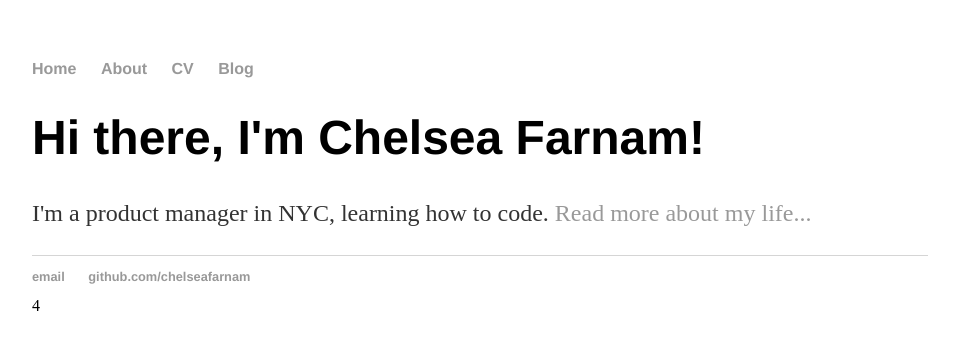
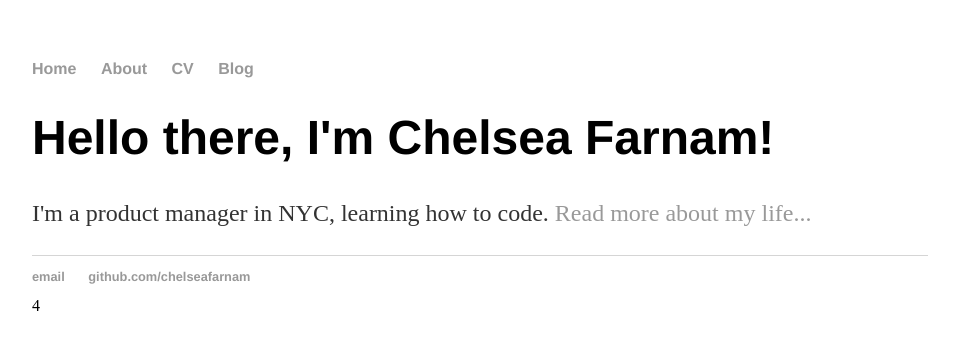
Before and after one commit to chelseafarnam/chelseafarnam.github.io, a plain HTML site: page index.html in a window 1280 px wide. Shown: the whole page, without its empty margins (160-1119 px from the left). Drawn offline with Linux system fonts and the light colour scheme.

Commit message:
Update index.html
Personalizing default info (second attempt)

```diff
--- a/index.html
+++ b/index.html
@@ -16,7 +16,7 @@
 		</nav>
 		<div class="container">
     		<div class="blurb">
-        		<h1>Hi there, I'm Chelsea Farnam!</h1>
+        		<h1>Hello there, I'm Chelsea Farnam!</h1>
 				<p>I'm a product manager in NYC, learning how to code. <a href="/about">Read more about my life...</a></p>
     		</div><!-- /.blurb -->
 		</div><!-- /.container -->
```
